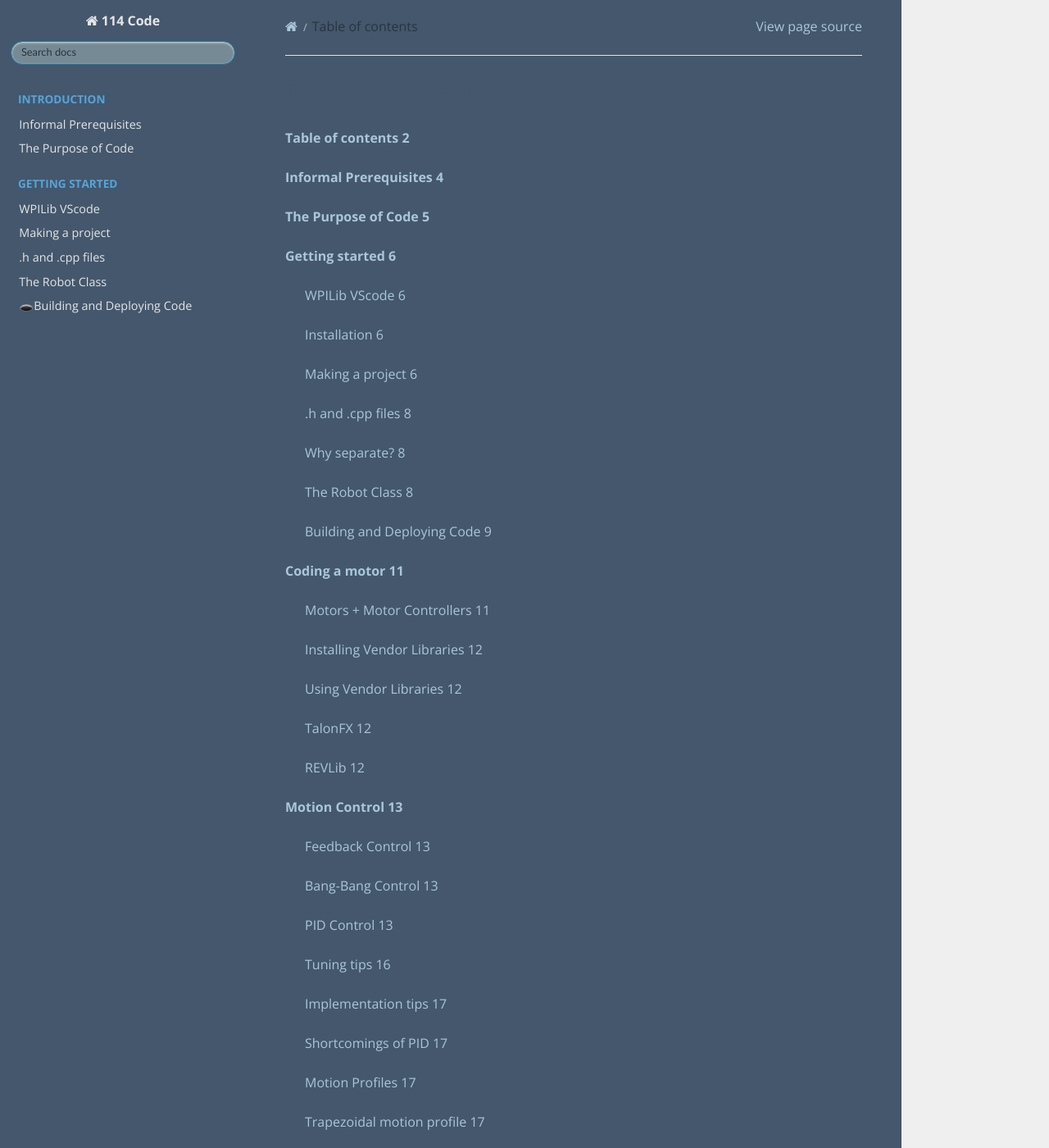
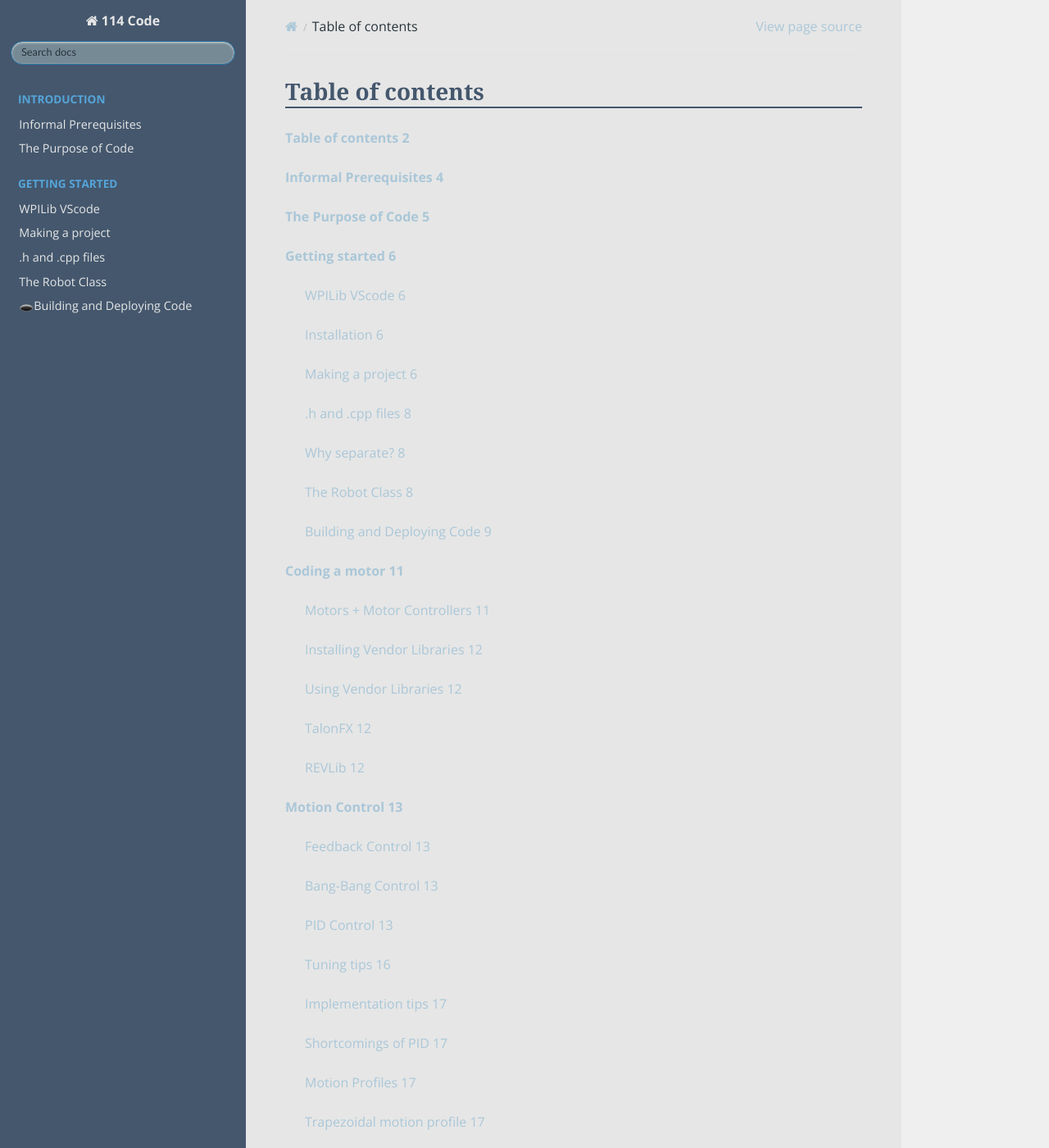
Before and after one commit to Eaglestrike/114_code_docs, a Sphinx documentation site: the page built from docs/source/114CodeDocs.md, in a window 1280 px wide and 1400 px high. Shown: the whole window at 82% size. Built offline with Sphinx 7.4.7 and the Read the Docs theme 2.0.0, drawn with Linux system fonts in a browser that asks for light colours; some web fonts are replaced.

Commit message:
small style fixes

```diff
--- a/docs/source/_static/custom.css
+++ b/docs/source/_static/custom.css
@@ -8,8 +8,6 @@
     /* Light blue */
     --background-color: #E6E6E6;
     /* White */
-    --header-background-color: #44576D;
-    /* Darker blue */
     --text-color: #29353C;
     /* Dark grey */
     --link-color: #AAC7D8;
@@ -84,7 +82,7 @@ a:hover {
 .wy-nav-content {
     font-family: 'Open Sans', sans-serif;
     padding: 1rem 3rem;
-    background-color: var(--primary-color);
+    background-color: var(--background-color);
 }
 
 .wy-nav-content h1,
@@ -99,7 +97,7 @@ a:hover {
 }
 
 .wy-nav-content h2 {
-    color: var(--header-background-color);
+    color: var(--secondary-color);
 }
 
 .wy-nav-content h3 {
```
